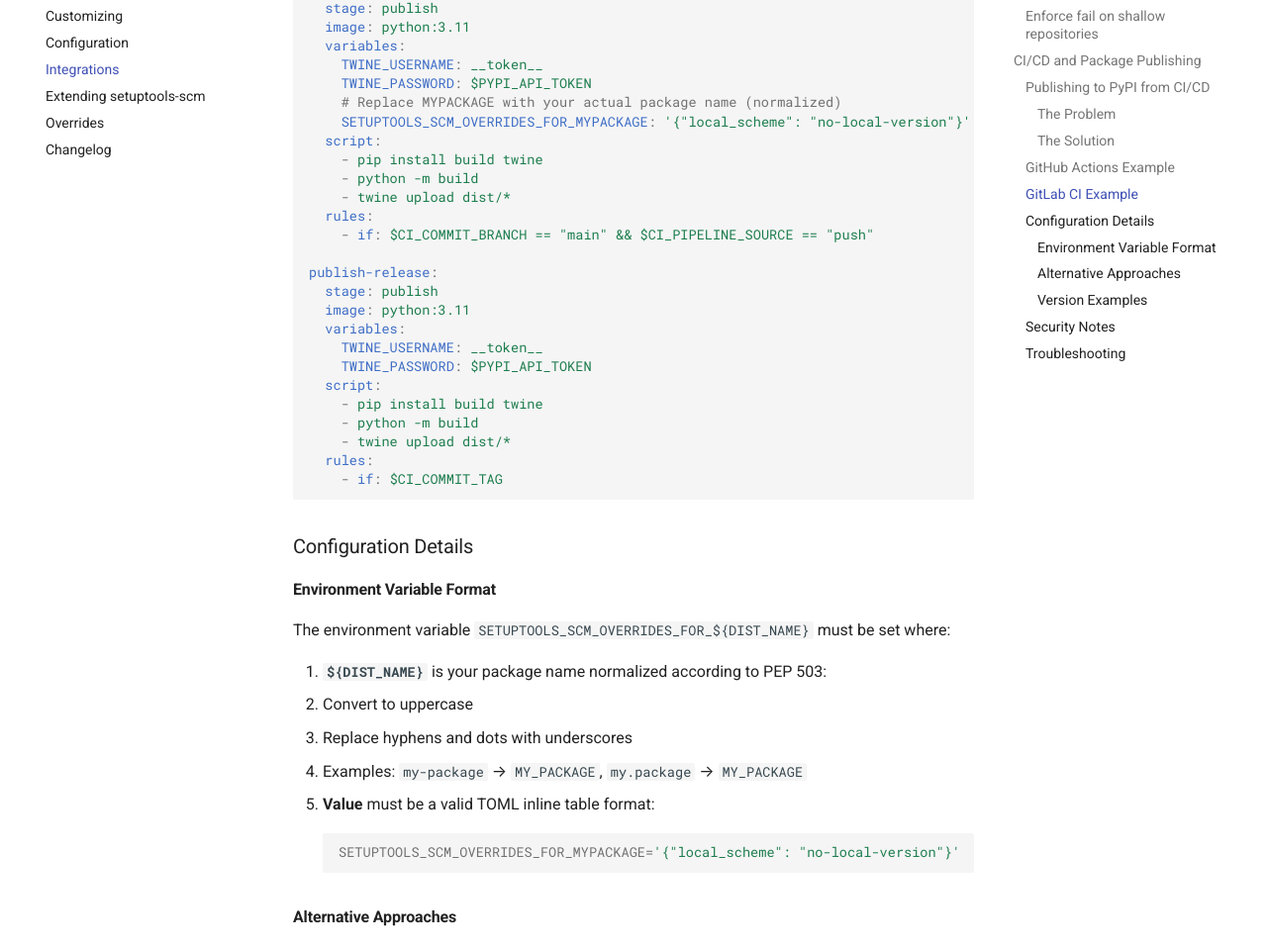
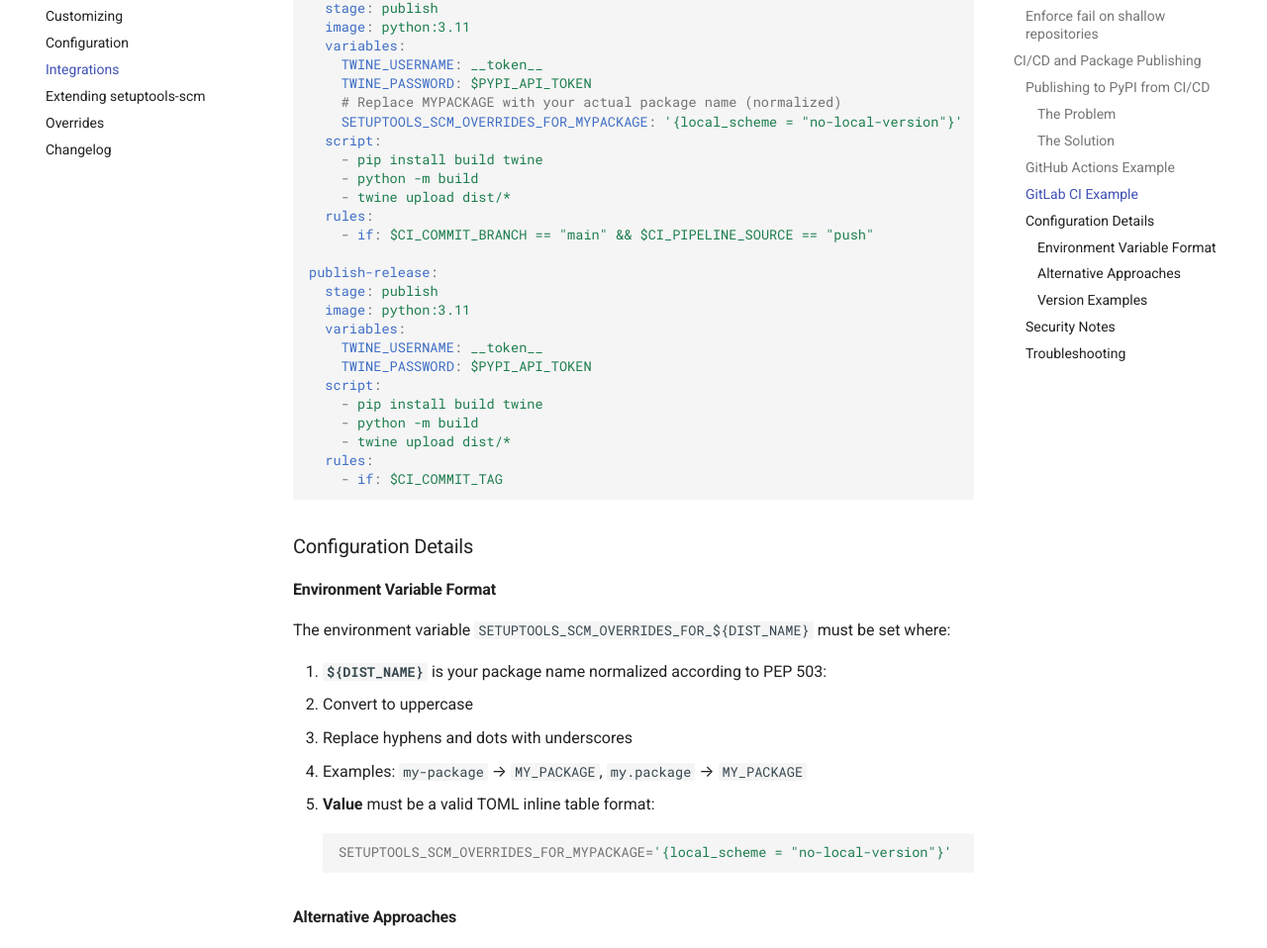
Before and after one commit to pypa/setuptools-scm, an MkDocs documentation site: the page built from docs/integrations.md, in a window 1280 px wide and 1400 px high, scrolled down 5359 px. Shown: the part 146-1104 px from the top of the window at 99% size. Built offline with MkDocs 1.6.1 and Material for MkDocs 9.7.7, drawn with Linux system fonts in a browser that asks for light colours; some of the changed text lies outside the part shown.

````diff
--- a/docs/integrations.md
+++ b/docs/integrations.md
@@ -122,7 +122,7 @@ jobs:
     env:
       # Replace MYPACKAGE with your actual package name (normalized)
       # For package "my-awesome.package", use "MY_AWESOME_PACKAGE"
-      SETUPTOOLS_SCM_OVERRIDES_FOR_MYPACKAGE: '{"local_scheme": "no-local-version"}'
+      SETUPTOOLS_SCM_OVERRIDES_FOR_MYPACKAGE: '{local_scheme = "no-local-version"}'
 
     steps:
     - uses: actions/checkout@v4
@@ -154,7 +154,7 @@ jobs:
     if: github.event_name == 'push' && github.ref == 'refs/heads/main'
     env:
       # Replace MYPACKAGE with your actual package name (normalized)
-      SETUPTOOLS_SCM_OVERRIDES_FOR_MYPACKAGE: '{"local_scheme": "no-local-version"}'
+      SETUPTOOLS_SCM_OVERRIDES_FOR_MYPACKAGE: '{local_scheme = "no-local-version"}'
 
     steps:
     - uses: actions/checkout@v4
@@ -246,7 +246,7 @@ publish-test-pypi:
     TWINE_USERNAME: __token__
     TWINE_PASSWORD: $TEST_PYPI_API_TOKEN
     # Replace MYPACKAGE with your actual package name (normalized)
-    SETUPTOOLS_SCM_OVERRIDES_FOR_MYPACKAGE: '{"local_scheme": "no-local-version"}'
+    SETUPTOOLS_SCM_OVERRIDES_FOR_MYPACKAGE: '{local_scheme = "no-local-version"}'
   script:
     - pip install build twine
     - python -m build
@@ -261,7 +261,7 @@ publish-pypi:
     TWINE_USERNAME: __token__
     TWINE_PASSWORD: $PYPI_API_TOKEN
     # Replace MYPACKAGE with your actual package name (normalized)
-    SETUPTOOLS_SCM_OVERRIDES_FOR_MYPACKAGE: '{"local_scheme": "no-local-version"}'
+    SETUPTOOLS_SCM_OVERRIDES_FOR_MYPACKAGE: '{local_scheme = "no-local-version"}'
   script:
     - pip install build twine
     - python -m build
@@ -296,7 +296,7 @@ The environment variable `SETUPTOOLS_SCM_OVERRIDES_FOR_${DIST_NAME}` must be set
 
 2. **Value** must be a valid TOML inline table format:
    ```bash
-   SETUPTOOLS_SCM_OVERRIDES_FOR_MYPACKAGE='{"local_scheme": "no-local-version"}'
+   SETUPTOOLS_SCM_OVERRIDES_FOR_MYPACKAGE='{local_scheme = "no-local-version"}'
    ```
 
 #### Alternative Approaches
````
